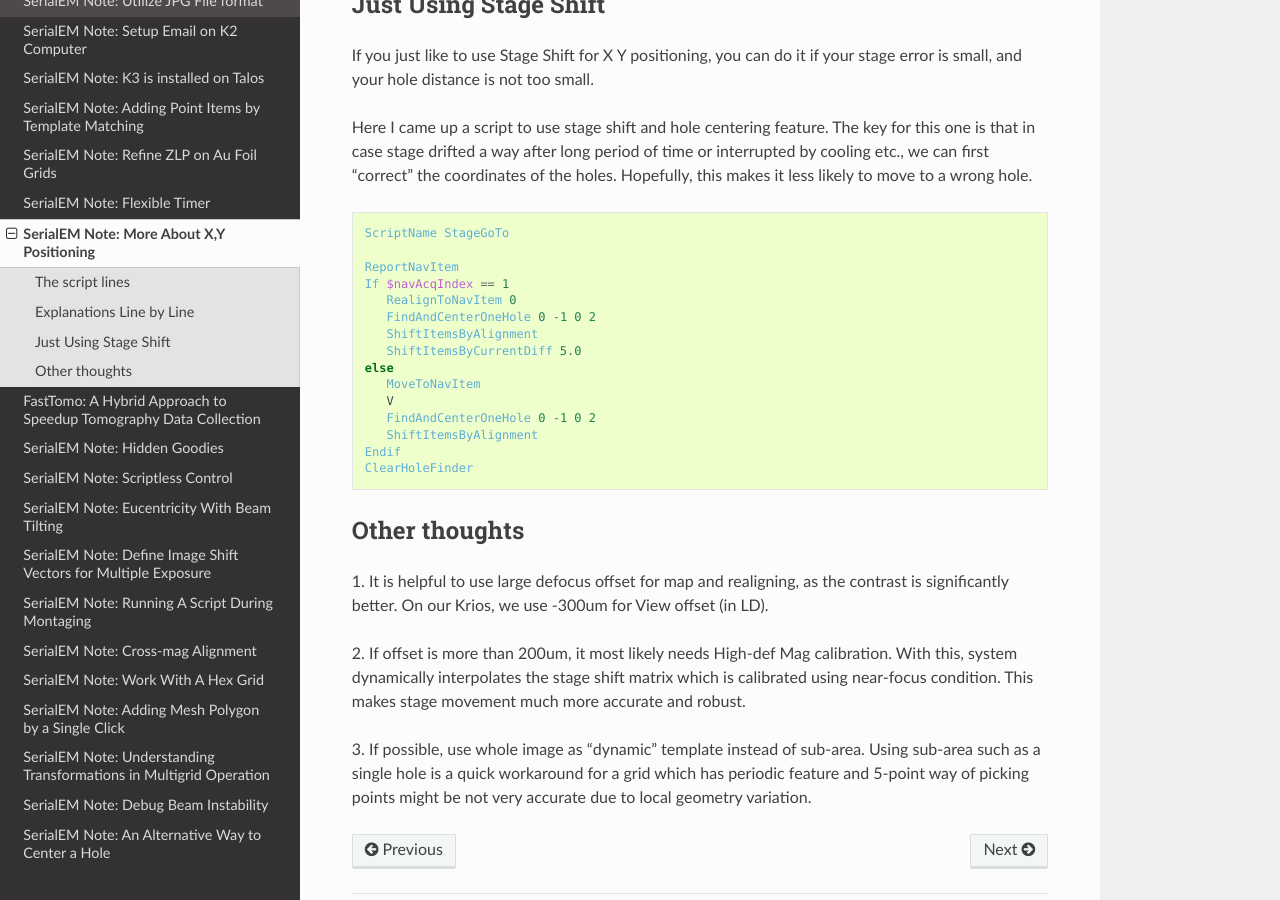
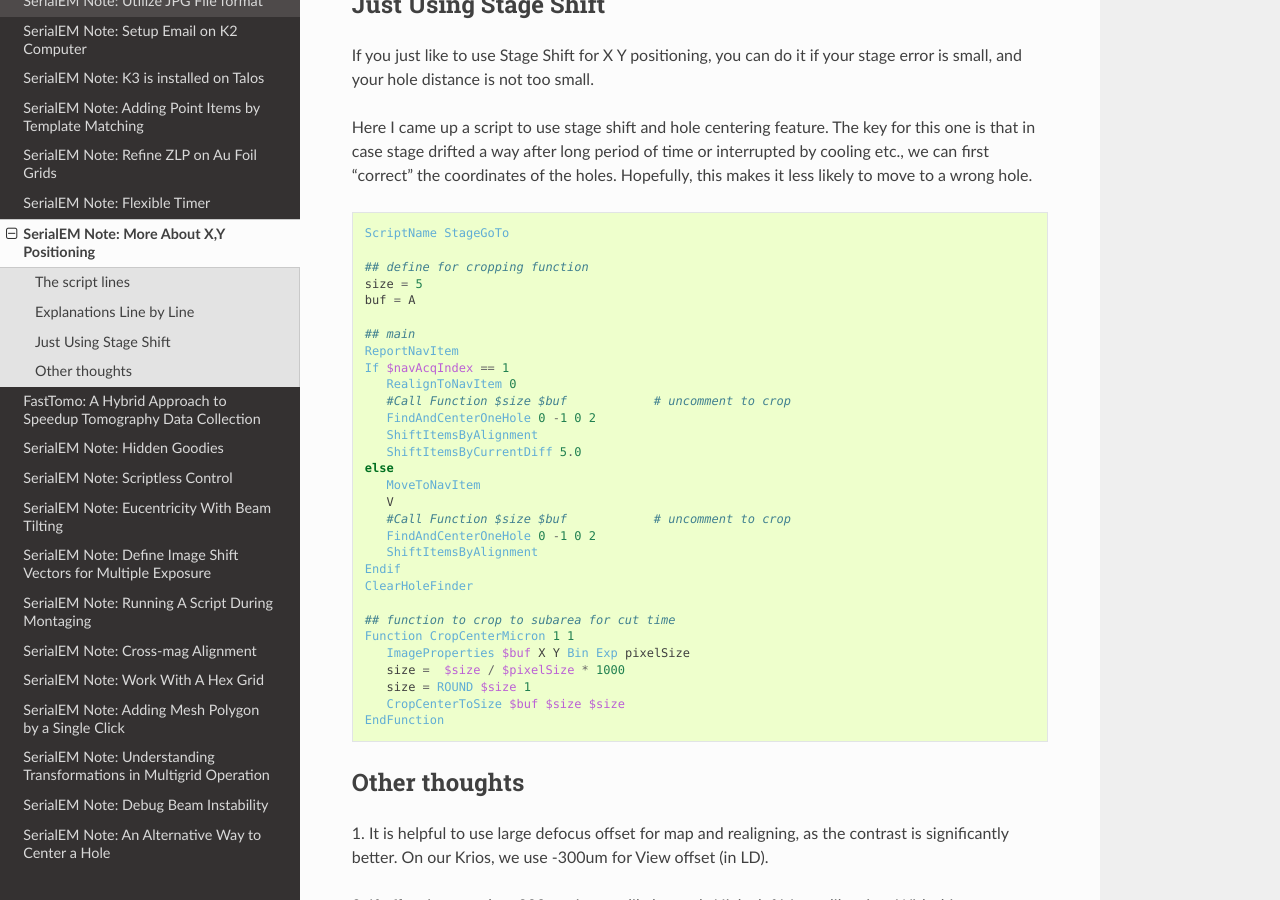
Before and after one commit to xuchen66/sphinx-emdocs, a Sphinx documentation site: the page built from source/serialem-note-more-about-XY-position.rst, in a window 1280 px wide and 900 px high, scrolled down 2332 px. Built offline with Sphinx 7.4.7 and the Read the Docs theme 3.1.0, drawn with Linux system fonts in a browser that asks for light colours; pages that are not in the unit, such as notebooks, are missing from menus.

Commit message:
Update serialem-note-more-about-XY-position.rst

```diff
--- a/source/serialem-note-more-about-XY-position.rst
+++ b/source/serialem-note-more-about-XY-position.rst
@@ -140,19 +140,34 @@
 
    ScriptName StageGoTo
 
+   ## define for cropping function
+   size = 5
+   buf = A
+
+   ## main
    ReportNavItem
    If $navAcqIndex == 1
       RealignToNavItem 0
+      #Call Function $size $buf            # uncomment to crop
       FindAndCenterOneHole 0 -1 0 2
       ShiftItemsByAlignment
       ShiftItemsByCurrentDiff 5.0
    else
       MoveToNavItem
       V
+      #Call Function $size $buf            # uncomment to crop
       FindAndCenterOneHole 0 -1 0 2
       ShiftItemsByAlignment
    Endif
    ClearHoleFinder
+
+   ## function to crop to subarea for cut time
+   Function CropCenterMicron 1 1
+      ImageProperties $buf X Y Bin Exp pixelSize
+      size =  $size / $pixelSize * 1000
+      size = ROUND $size 1
+      CropCenterToSize $buf $size $size
+   EndFunction
 
 .. thoughts:
 
```
